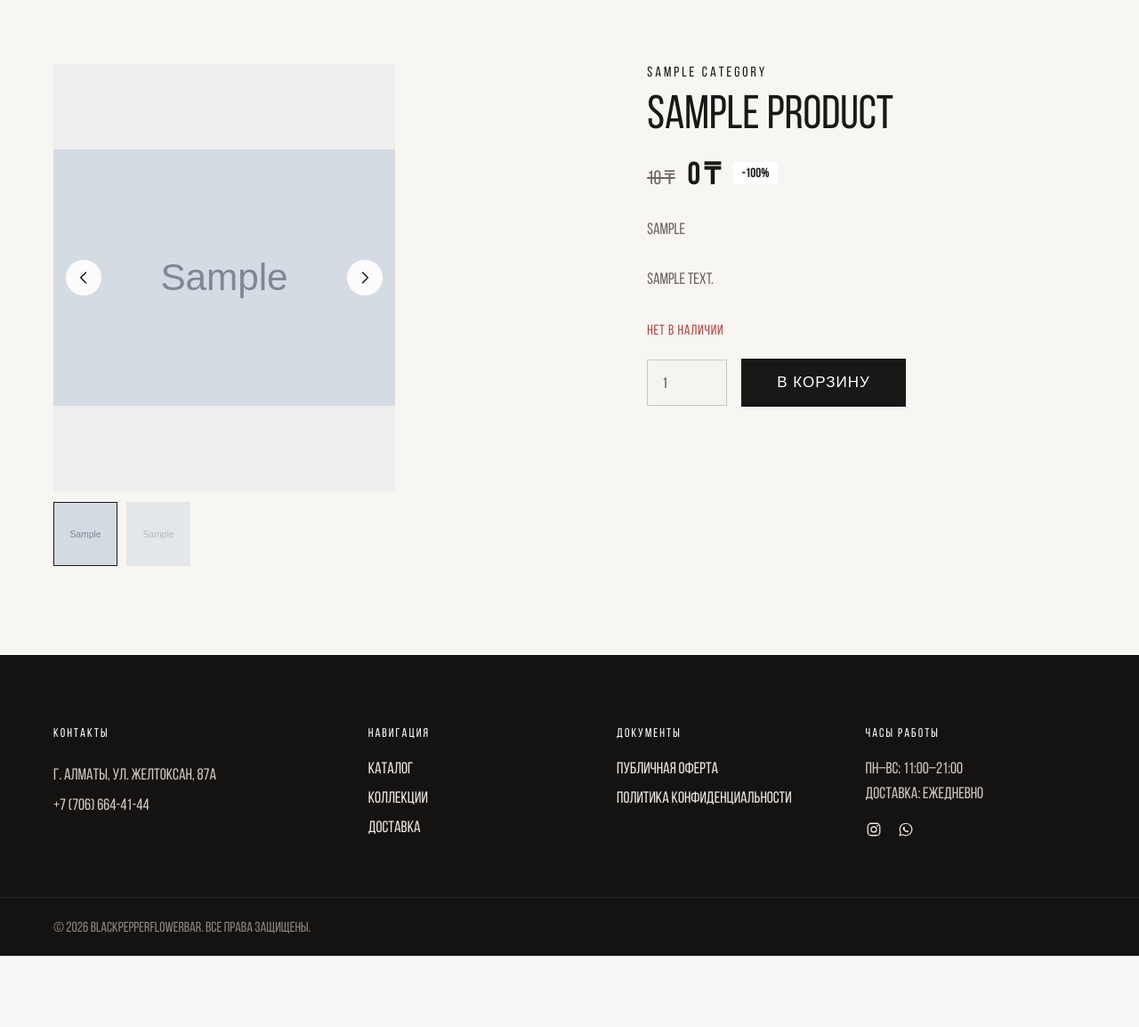
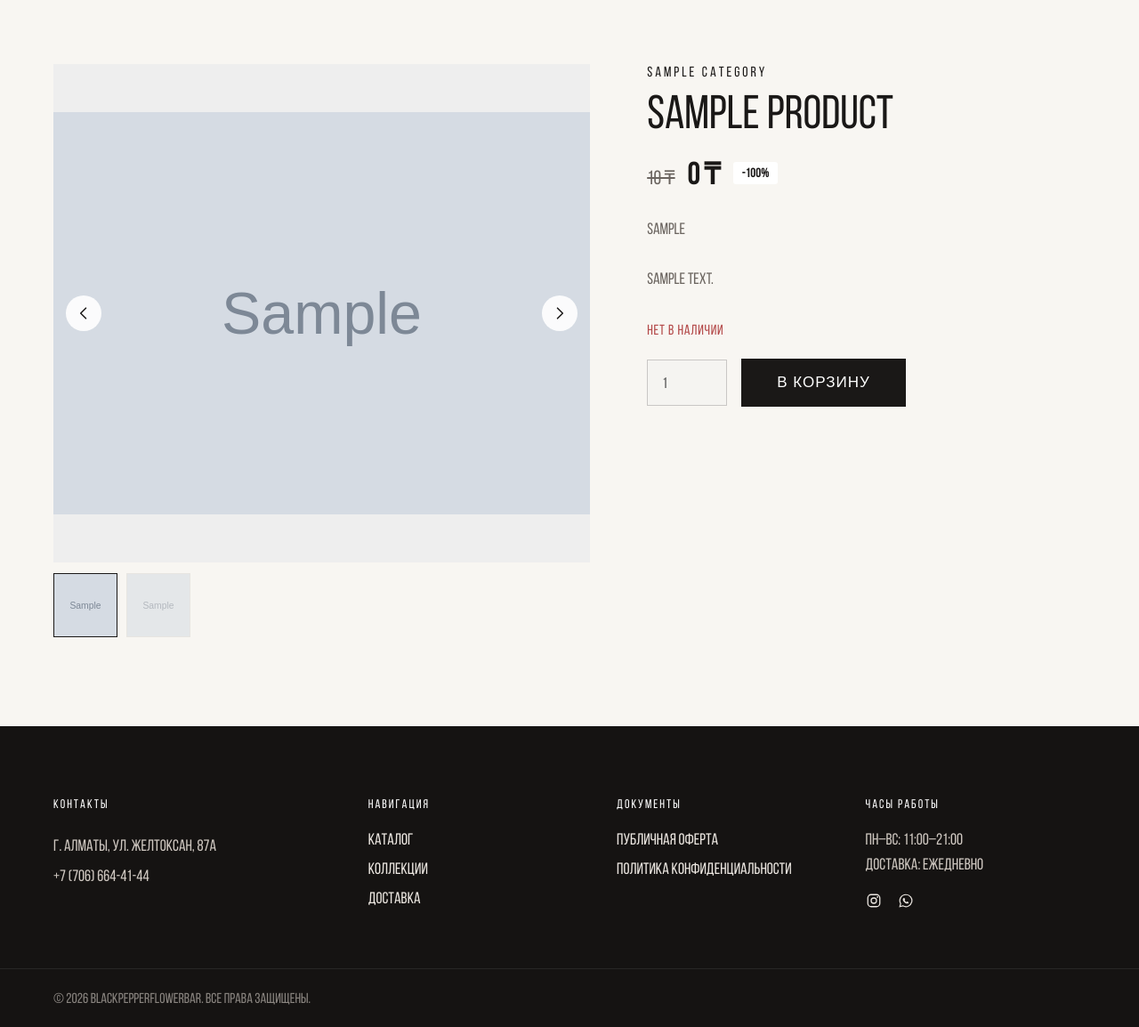
Before and after one commit to reebith546/blask_peeper, a Django app: a page that uses templates/base.html in a window 1280 px wide. Shown: the part 88-1242 px from the top of the page at 89% size. Before the commit the page ends 1162 px from the top, so only its background shows below. Run offline with Django 5.2, Linux system fonts and the light colour scheme; tables that the repository leaves empty hold one stand-in row (values such as "Sample post"); grey boxes marked "Sample" are stand-in pictures.

Commit message:
Фото товара: коробка не сжималась у́же колонки — отсюда пустое место
Проверил прошлый фикс (aspect-ratio + max-height + object-fit:contain)
на живом сайте: как только max-height реально ограничивал высоту,
браузер по спецификации aspect-ratio пересчитывал ШИРИНУ от урезанной
высоты, а не наоборот — .product-slider__stage сжимался в разы у́же
своей колонки грида (например, 360px при доступных 595px), и справа
от фото зияла пустая полоса вместо аккуратных полей по краям самого
фото.

Добавил width:100% — теперь коробка всегда на всю ширину колонки,
а по высоте только клампится (70vh, было 60vh — чуть больше воздуха).
Проверено на живом сайте (DevTools) с реальным фото товара —
пустого места справа больше нет, фото показывается целиком.

Co-Authored-By: Claude Sonnet 5 <noreply@anthropic.com>

```diff
--- a/static/css/main.css
+++ b/static/css/main.css
@@ -823,14 +823,20 @@ ul { list-style: none; }
    слайдер (и вместе с ним страница) вылезал за пределы экрана вбок. */
 .product-slider { min-width: 0; }
 /* Слайдер фото товара — аспект-ratio 4:5 как раньше, но с потолком по
-   высоте (60vh), чтобы на невысоких экранах картинка не разрасталась и
+   высоте (70vh), чтобы на невысоких экранах картинка не разрасталась и
    не обрезала остальной контент. object-fit:contain — фото не кадрируется:
    если пропорции реального фото отличаются от 4:5, по бокам/сверху-снизу
-   просто остаётся немного фона, зато видно кадр целиком. */
+   просто остаётся немного фона, зато видно кадр целиком.
+   width:100% обязателен: без него, когда max-height реально ограничивает
+   высоту, браузер по спеке aspect-ratio считает ширину ОТ урезанной
+   высоты (а не от колонки грида) — блок сжимался у́же колонки, и справа
+   от фото зияла пустая полоса вместо letterbox-полей по бокам самой
+   картинки. */
 .product-slider__stage {
   position: relative;
+  width: 100%;
   aspect-ratio: 4/5;
-  max-height: 60vh;
+  max-height: 70vh;
   overflow: hidden;
   background: #eee;
 }
--- a/templates/base.html
+++ b/templates/base.html
@@ -10,7 +10,7 @@
 <link rel="icon" type="image/png" sizes="32x32" href="{% static 'images/favicon-32.png' %}">
 <link rel="apple-touch-icon" href="{% static 'images/apple-touch-icon.png' %}">
 <link rel="preload" href="{% static 'fonts/BebasNeue.woff2' %}" as="font" type="font/woff2" crossorigin>
-<link rel="stylesheet" href="{% static 'css/main.css' %}?v=20260924a">{# при правках CSS меняйте v, чтобы браузеры (особенно Safari) забрали новую версию #}
+<link rel="stylesheet" href="{% static 'css/main.css' %}?v=20260924b">{# при правках CSS меняйте v, чтобы браузеры (особенно Safari) забрали новую версию #}
 {% block extra_head %}{% endblock %}
 </head>
 <body>
```
